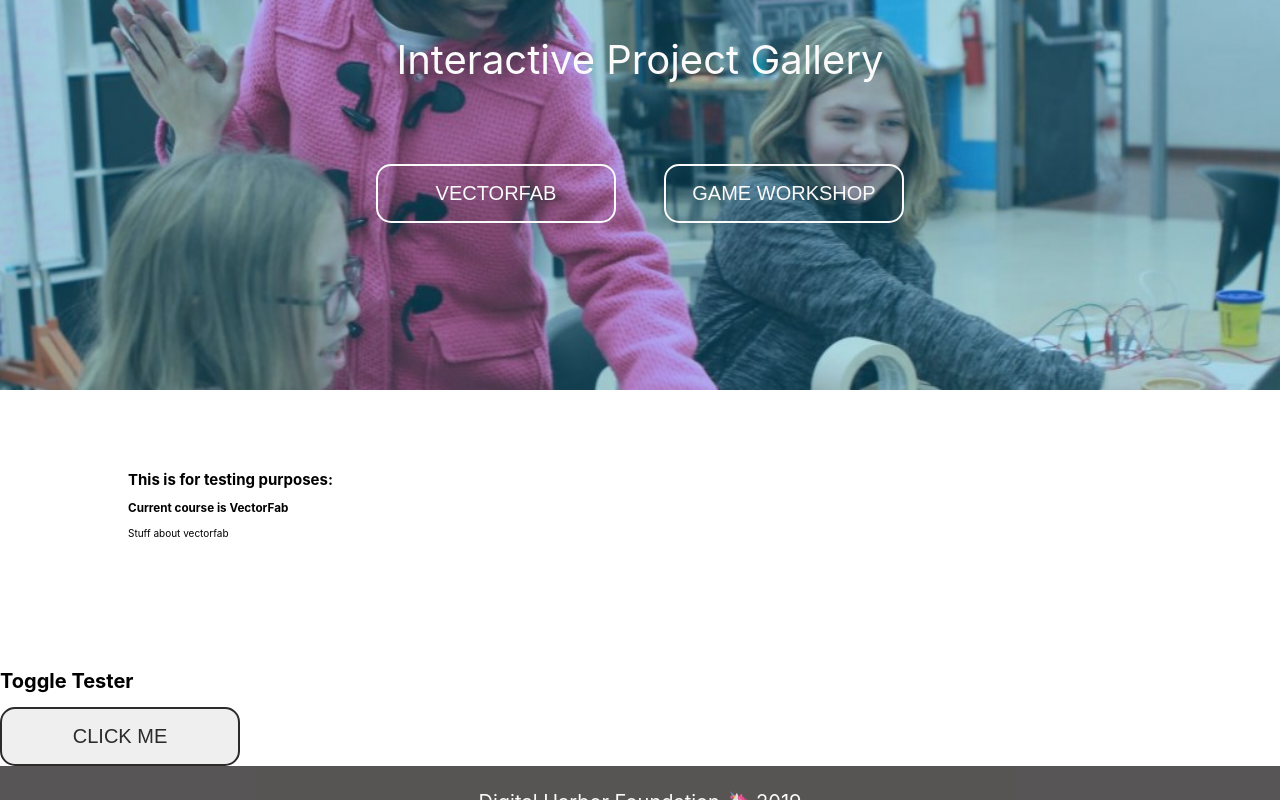
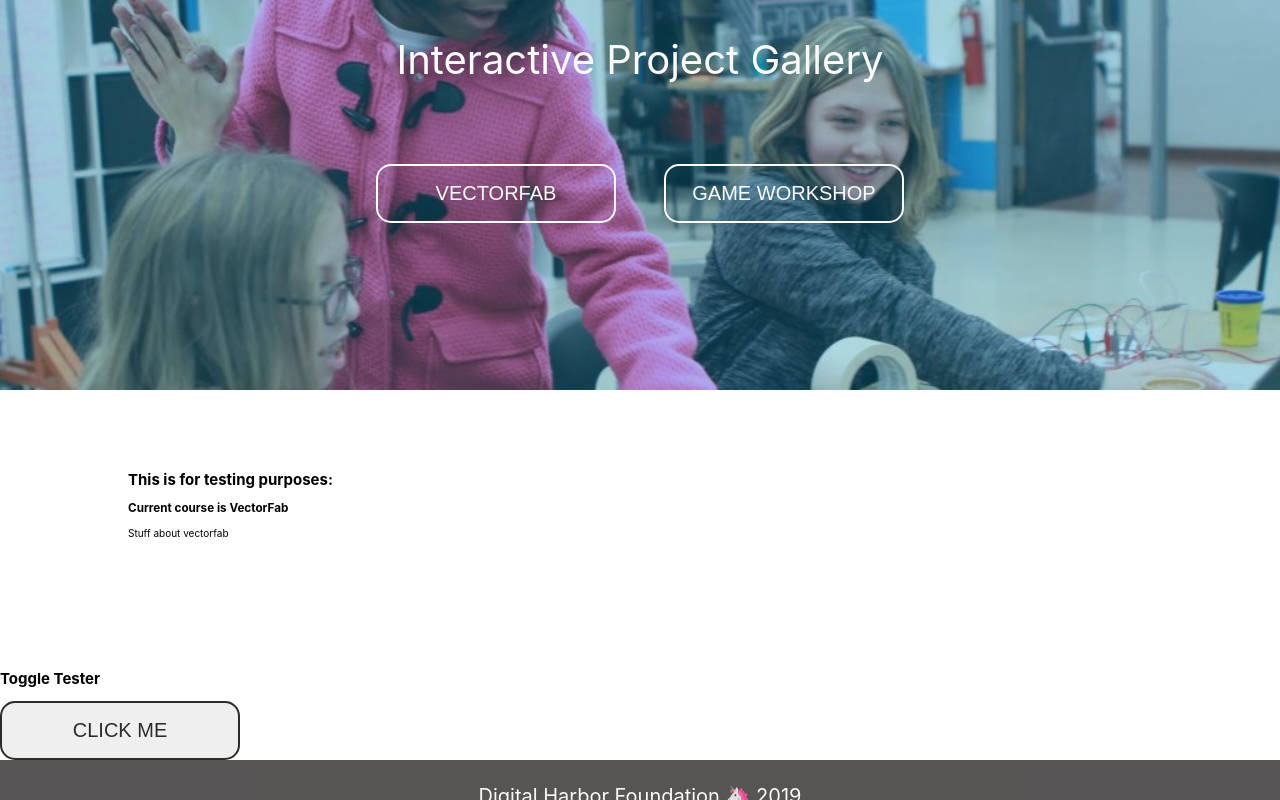
Before and after one commit to DigitalHarborFoundation/interactive-gallery-prototype, a React (Create React App) app: page / in a window 1280 px wide. Both pictures are taken after a click on the button "CLICK ME". Shown: the part 250-1050 px from the top of the page. Built offline with nearby package versions, Linux system fonts and the light colour scheme.

Commit message:
switched Toggle to use this.props.children in prep for making it useful in ProjectModal

```diff
--- a/src/App.js
+++ b/src/App.js
@@ -41,7 +41,9 @@ class App extends Component {
           entries={this.state.entries}
           selectedCourse={this.state.selectedCourse}
         />
-        <Toggle />
+        <Toggle>
+          <h2>Toggle Tester</h2>
+        </Toggle>
         <Footer />
       </AppWrapper>
     );
--- a/src/components/Toggle.js
+++ b/src/components/Toggle.js
@@ -16,7 +16,7 @@ class Toggle extends Component {
   render() {
     return (
       <React.Fragment>
-        {this.state.on && <h1>Toggle Tester</h1>}
+        {this.state.on && this.props.children}
         <ToggleButton onClick={this.toggle}>Click me</ToggleButton>
       </React.Fragment>
     );
```
